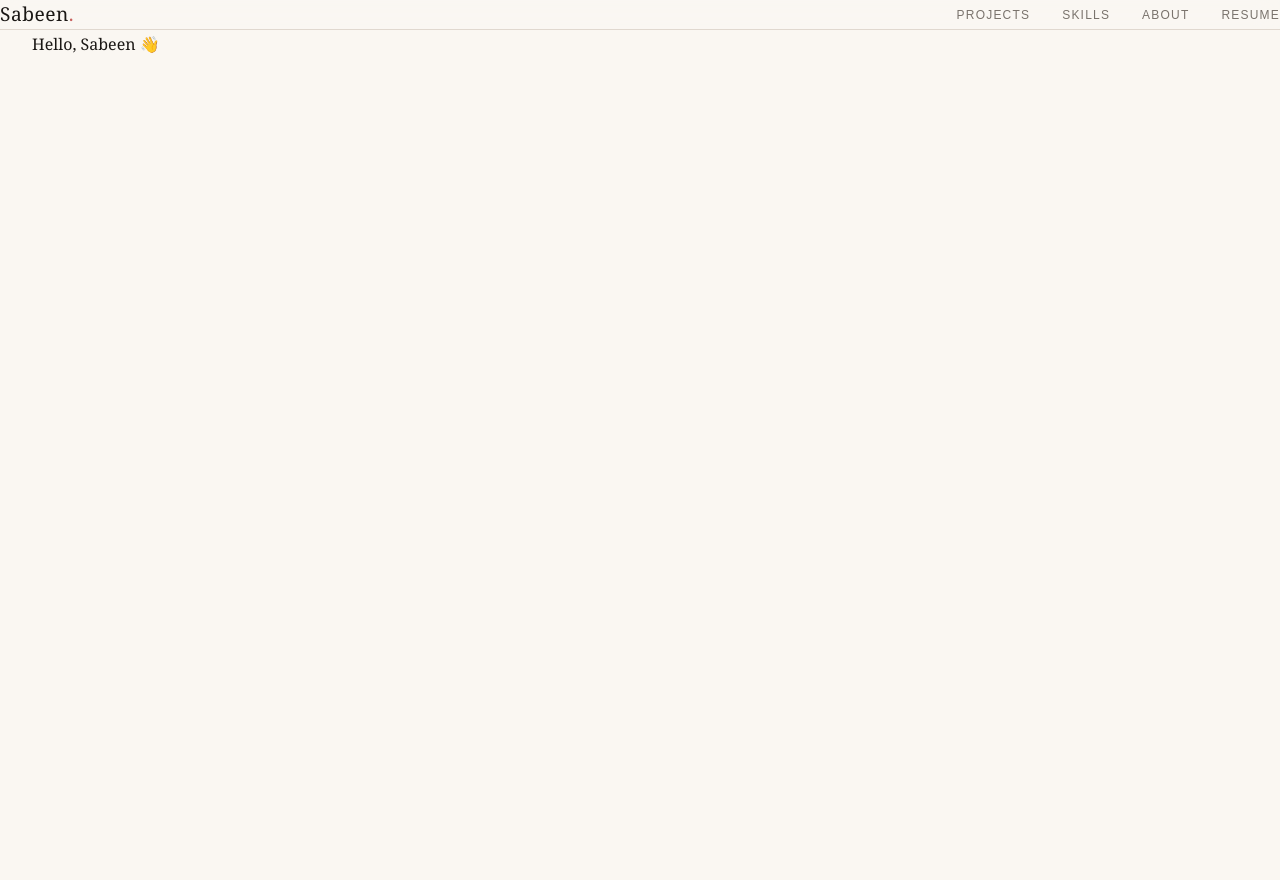
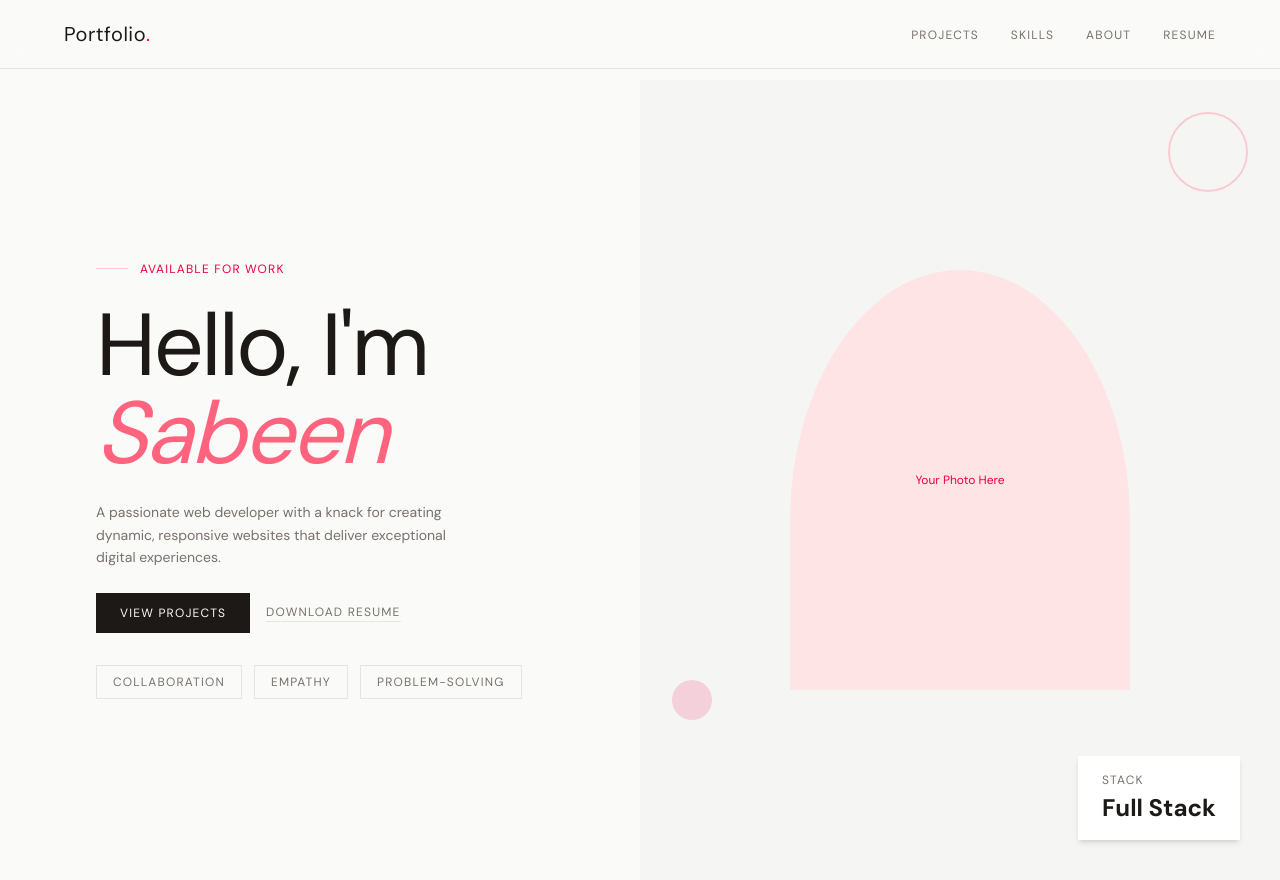
Before and after one commit to Sabeen44/sabeen-portfolio, a Next.js app: page / in a window 1280 px wide. Before the commit the page ends 800 px from the top, so only its background shows below. Built offline with nearby package versions, Linux system fonts and the light colour scheme; a web font is replaced by a local one.

Commit message:
Hero section added

```diff
--- /dev/null
+++ b/src/app/components/Hero.js
@@ -0,0 +1,125 @@
+'use client';
+
+import { motion } from 'framer-motion';
+
+const fadeUp = {
+  hidden: { opacity: 0, y: 24 },
+  show: (i) => ({
+    opacity: 1,
+    y: 0,
+    transition: { delay: i * 0.15, duration: 0.6, ease: 'easeOut' }
+  })
+};
+
+export default function Hero() {
+  return (
+    <section className="min-h-screen grid grid-cols-1 md:grid-cols-2 pt-20 bg-stone-50 items-center ">
+
+      {/* LEFT — Name & intro */}
+      <div className="flex flex-col justify-center px-24 py-16 gap-6 bg-stone-50">
+
+        <motion.div
+          custom={0} variants={fadeUp} initial="hidden" animate="show"
+          className="flex items-center gap-3"
+        >
+          <div className="w-8 h-px bg-rose-200" />
+          <span className="text-xs tracking-widest uppercase text-rose-600 font-body">
+            Available for work
+          </span>
+        </motion.div>
+
+        <motion.h1
+          custom={1} variants={fadeUp} initial="hidden" animate="show"
+          className="font-display leading-none text-stone-900 tracking-tight"
+          style={{ fontSize: 'clamp(3.5rem, 7vw, 5.5rem)' }}
+        >
+          Hello, I'm<br />
+          <em className="text-rose-400">Sabeen</em>
+        </motion.h1>
+
+        <motion.p
+          custom={2} variants={fadeUp} initial="hidden" animate="show"
+          className="text-sm leading-relaxed max-w-sm text-stone-500 font-body"
+        >
+          A passionate web developer with a knack for creating dynamic,
+          responsive websites that deliver exceptional digital experiences.
+        </motion.p>
+
+        {/* CTA Buttons */}
+        <motion.div
+          custom={3} variants={fadeUp} initial="hidden" animate="show"
+          className="flex gap-4 flex-wrap items-center"
+        >
+          <a
+            href="#projects"
+            className="font-body text-xs tracking-widest uppercase px-6 py-3 bg-stone-900 text-stone-50 hover:bg-rose-600 transition-colors"
+          >
+            View Projects
+          </a>
+          <a
+            href="#"
+            className="font-body text-xs tracking-widest uppercase text-stone-500 hover:text-rose-600 transition-colors border-b border-stone-200 pb-px"
+          >
+            Download Resume
+          </a>
+        </motion.div>
+
+        {/* Trait tags */}
+        <motion.div
+          custom={4} variants={fadeUp} initial="hidden" animate="show"
+          className="flex gap-3 flex-wrap mt-2"
+        >
+          {['Collaboration', 'Empathy', 'Problem-Solving'].map((trait) => (
+            <span
+              key={trait}
+              className="font-body text-xs tracking-widest uppercase px-4 py-2 border border-stone-200 text-stone-500"
+            >
+              {trait}
+            </span>
+          ))}
+        </motion.div>
+
+      </div>
+
+      {/* RIGHT — Photo panel */}
+      <motion.div
+        custom={2} variants={fadeUp} initial="hidden" animate="show"
+        className="relative flex items-center justify-center overflow-hidden bg-stone-100 min-h-screen"
+      >
+
+        {/* Decorative circle */}
+        <div className="absolute top-8 right-8 w-20 h-20 rounded-full border-2 border-rose-300 opacity-50" />
+
+        {/* Small dot */}
+        <div className="absolute bottom-40 left-8 w-10 h-10 rounded-full bg-rose-600 opacity-15" />
+
+        {/* Photo placeholder — replace with your actual photo */}
+        <div
+          className="flex items-center justify-center bg-rose-100"
+          style={{
+            width: '75%',
+            maxWidth: '340px',
+            height: '420px',
+            borderRadius: '50% 50% 0 0 / 60% 60% 0 0',
+          }}
+        >
+          <span className="font-body text-xs text-rose-600">
+            Your Photo Here
+          </span>
+        </div>
+
+        {/* Stat card */}
+        <div className="absolute bottom-10 right-10 bg-white px-6 py-4 shadow-md">
+          <div className="font-body text-xs tracking-widest uppercase text-stone-500 mb-1">
+            Stack
+          </div>
+          <div className="font-display text-2xl font-bold text-stone-900">
+            Full Stack
+          </div>
+        </div>
+
+      </motion.div>
+
+    </section>
+  );
+}
--- a/src/app/components/Navbar.js
+++ b/src/app/components/Navbar.js
@@ -4,22 +4,15 @@ import Link from 'next/link';
 
 export default function Navbar() {
   return (
-    <nav
-      className="fixed top-0 left-0 right-0 z-50 flex items-center justify-between px-8 py-5 border-b"
-      style={{
-        background: 'rgba(250, 247, 242, 0.85)',
-        backdropFilter: 'blur(12px)',
-        borderColor: '#E0D8CF',
-      }}
-    >
+    <nav className="fixed top-0 left-0 right-0 z-50 flex items-center justify-between px-16 py-5 border-b bg-stone-50/80 backdrop-blur-md border-stone-200">
 
       {/* Logo */}
       <Link
         href="/"
-        style={{ fontFamily: 'Georgia, serif', color: '#1A1714', fontSize: '1.2rem' }}
-        className="tracking-wide hover:text-rose-500 transition-colors"
+        className="tracking-wide text-xl text-stone-900 hover:text-rose-600 transition-colors font-display"
+
       >
-        Sabeen<span style={{ color: '#C9625F' }}>.</span>
+        Portfolio<span className="text-rose-600">.</span>
       </Link>
 
       {/* Nav links */}
@@ -28,10 +21,7 @@ export default function Navbar() {
           <li key={item}>
             <Link
               href={`#${item.toLowerCase()}`}
-              className="text-xs tracking-widest uppercase transition-colors"
-              style={{ color: '#7A736C', fontFamily: 'sans-serif' }}
-              onMouseEnter={(e) => e.target.style.color = '#C9625F'}
-              onMouseLeave={(e) => e.target.style.color = '#7A736C'}
+              className="text-xs tracking-widest uppercase text-stone-500 hover:text-rose-600 transition-colors"
             >
               {item}
             </Link>
--- a/src/app/globals.css
+++ b/src/app/globals.css
@@ -1,16 +1,13 @@
 @import "tailwindcss";
 
-* {
-  box-sizing: border-box;
-  margin: 0;
-  padding: 0;
+
+@theme {
+  --font-display: var(--font-playfair);
+  --font-body: var(--font-dm-sans);
 }
 
-html {
-  scroll-behavior: smooth;
-}
 
-body {
-  background: #FAF7F2;
+/* body {
+  background: #FAF7F2;;
   color: #1A1714;
-}
+} */
--- a/src/app/page.js
+++ b/src/app/page.js
@@ -1,9 +1,9 @@
+import Hero from './components/Hero';
+
 export default function Home() {
   return (
     <main>
-      <h1 style={{ color: '#1A1714', padding: '2rem', fontFamily: 'Georgia, serif' }}>
-        Hello, Sabeen 👋
-      </h1>
+      <Hero />
     </main>
   );
 }
```
